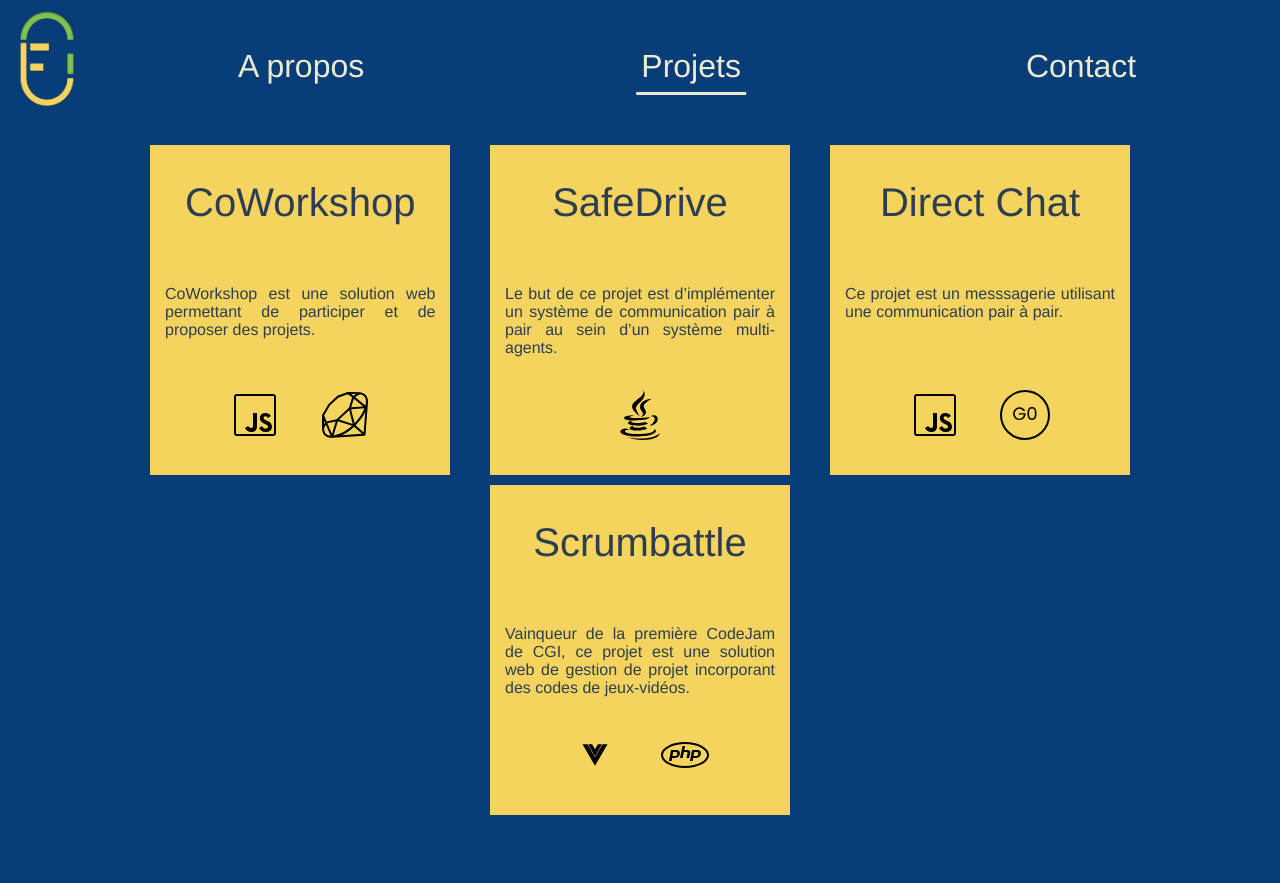
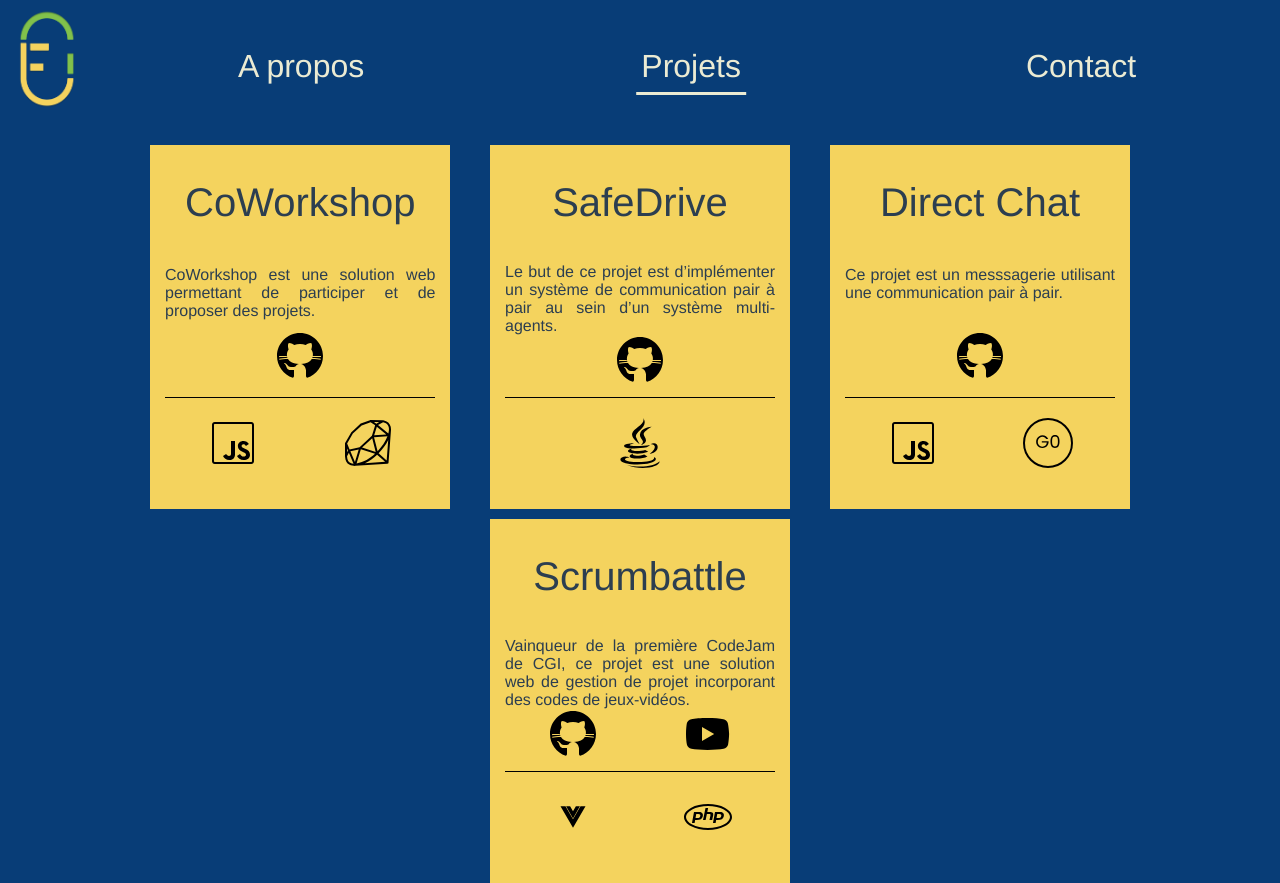
Before and after one commit to fabienogli/fabienogli.github.io, a Vue app: page /#/projects in a window 1280 px wide. Shown: the top 883 px of the page. Before the commit the page ends 815 px from the top, so only its background shows below. Built offline with nearby package versions, Linux system fonts and the light colour scheme.

Commit message:
night night

```diff
--- a/src/components/Card.vue
+++ b/src/components/Card.vue
@@ -1,15 +1,39 @@
 <template>
   <div class="card">
     <div class="content">
-      <div class="title">
-      {{ title }}
-      </div>
-      <div class="summary">
-        {{summary[lang]}}
+      <div class="title">{{ title }}</div>
+      <div class="summary">{{summary[lang]}}</div>
+      <div class="links">
+        <a class="link" target="_blank" :href="resources.github">
+          <svg class="link" xmlns="http://www.w3.org/2000/svg" viewBox="0 0 50 50">
+          <path
+            d="M17.791,46.836C18.502,46.53,19,45.823,19,45v-5.4c0-0.197,0.016-0.402,0.041-0.61C19.027,38.994,19.014,38.997,19,39 c0,0-3,0-3.6,0c-1.5,0-2.8-0.6-3.4-1.8c-0.7-1.3-1-3.5-2.8-4.7C8.9,32.3,9.1,32,9.7,32c0.6,0.1,1.9,0.9,2.7,2c0.9,1.1,1.8,2,3.4,2 c2.487,0,3.82-0.125,4.622-0.555C21.356,34.056,22.649,33,24,33v-0.025c-5.668-0.182-9.289-2.066-10.975-4.975 c-3.665,0.042-6.856,0.405-8.677,0.707c-0.058-0.327-0.108-0.656-0.151-0.987c1.797-0.296,4.843-0.647,8.345-0.714 c-0.112-0.276-0.209-0.559-0.291-0.849c-3.511-0.178-6.541-0.039-8.187,0.097c-0.02-0.332-0.047-0.663-0.051-0.999 c1.649-0.135,4.597-0.27,8.018-0.111c-0.079-0.5-0.13-1.011-0.13-1.543c0-1.7,0.6-3.5,1.7-5c-0.5-1.7-1.2-5.3,0.2-6.6 c2.7,0,4.6,1.3,5.5,2.1C21,13.4,22.9,13,25,13s4,0.4,5.6,1.1c0.9-0.8,2.8-2.1,5.5-2.1c1.5,1.4,0.7,5,0.2,6.6c1.1,1.5,1.7,3.2,1.6,5 c0,0.484-0.045,0.951-0.11,1.409c3.499-0.172,6.527-0.034,8.204,0.102c-0.002,0.337-0.033,0.666-0.051,0.999 c-1.671-0.138-4.775-0.28-8.359-0.089c-0.089,0.336-0.197,0.663-0.325,0.98c3.546,0.046,6.665,0.389,8.548,0.689 c-0.043,0.332-0.093,0.661-0.151,0.987c-1.912-0.306-5.171-0.664-8.879-0.682C35.112,30.873,31.557,32.75,26,32.969V33 c2.6,0,5,3.9,5,6.6V45c0,0.823,0.498,1.53,1.209,1.836C41.37,43.804,48,35.164,48,25C48,12.318,37.683,2,25,2S2,12.318,2,25 C2,35.164,8.63,43.804,17.791,46.836z"
+          ></path>
+        </svg>
+        </a>
+        <a v-if="resources.youtube"
+          class="link"
+          target="_blank" :href="resources.youtube"
+        >
+          <svg
+          class="link"
+          xmlns="http://www.w3.org/2000/svg"
+          xmlns:xlink="http://www.w3.org/1999/xlink"
+          viewBox="0 0 50 50"
+          version="1.1"
+        >
+          <g id="surface1">
+            <path
+              style=" "
+              d="M 44.898438 14.5 C 44.5 12.300781 42.601563 10.699219 40.398438 10.199219 C 37.101563 9.5 31 9 24.398438 9 C 17.800781 9 11.601563 9.5 8.300781 10.199219 C 6.101563 10.699219 4.199219 12.199219 3.800781 14.5 C 3.398438 17 3 20.5 3 25 C 3 29.5 3.398438 33 3.898438 35.5 C 4.300781 37.699219 6.199219 39.300781 8.398438 39.800781 C 11.898438 40.5 17.898438 41 24.5 41 C 31.101563 41 37.101563 40.5 40.601563 39.800781 C 42.800781 39.300781 44.699219 37.800781 45.101563 35.5 C 45.5 33 46 29.398438 46.101563 25 C 45.898438 20.5 45.398438 17 44.898438 14.5 Z M 19 32 L 19 18 L 31.199219 25 Z "
+            ></path>
+          </g>
+        </svg>
+        </a>
       </div>
       <div class="logos">
         <div class="logo" v-for="logo in logos" :key="logo">
-          <img class="img" :src="require('@/assets/icons/' + logo + '.svg')"/>
+          <img class="img" :src="require('@/assets/icons/' + logo + '.svg')">
         </div>
       </div>
     </div>
@@ -18,24 +42,24 @@
 
 <script>
 export default {
-  name: 'Card',
-  props:
-  ['title', 'summary','logos'],
-  data () {
+  name: "Card",
+  props: ["title", "summary", "logos", "resources"],
+  data() {
     return {
-      msg: 'Card Component',
-    }
+      msg: "Card Component"
+    };
   },
   computed: {
     lang() {
-      return this.$store.getters['lang/get']
+      return this.$store.getters["lang/get"];
     }
   }
-}
+};
 </script>
 
 <style lang="scss" scoped>
 @import "~@/styles/_variables";
+
 .card {
   flex: 1;
   min-height: 300px;
@@ -63,18 +87,37 @@ export default {
   text-align: justify;
   font-size: $small-content;
 }
-
+.img {
+  max-width: 100%;
+  max-height: 100%;
+}
+.links {
+  flex: 1;
+  display: flex;
+  flex-flow: row wrap;
+  justify-content: center;
+}
+.link {
+  flex: 1;
+  height: 50px;
+  width: 50px;
+  &:hover {
+    fill: $primaryColor;
+    cursor: pointer;
+  }
+}
 .logos {
   flex: 1;
   display: flex;
   flex-flow: row wrap;
   justify-content: center;
+  border-top: 1px solid black;
 }
 
 .logo {
-    flex : 1;
-    max-height: 50px;
-    max-width: 50px;
+  flex: 1;
+  min-height: 40px;
+  min-width: 40px;
   padding: 20px;
 }
 </style>
--- a/src/components/Projects.vue
+++ b/src/components/Projects.vue
@@ -1,6 +1,6 @@
 <template>
   <div class="projects">
-    <card v-for="project in projects" :title="project.title" :summary="project.content" :logos="project.logos" :key="project.id" />
+    <card v-for="project in projects" :resources="project.resources" :title="project.title" :summary="project.content" :logos="project.logos" :key="project.id" />
   </div>
 </template>
 
--- a/src/texts/projects/coworkshop.js
+++ b/src/texts/projects/coworkshop.js
@@ -5,5 +5,8 @@ export default {
     en: "CoWorkshop is a web solution which allows the user to participate and share his projects.",
     fr: "CoWorkshop est une solution web permettant de participer et de proposer des projets.",
   },
+  resources: {
+    github:"https://github.com/Irindul/CoWorkshop",
+  },
   logos: ['javascript', 'ruby']
 }
--- a/src/texts/projects/direct_chat.js
+++ b/src/texts/projects/direct_chat.js
@@ -5,5 +5,8 @@ export default {
     en: "Direct Chat is an instant chat using a peer to peer communication.",
     fr: "Ce projet est un messsagerie utilisant une communication pair à pair.",
   },
+  resources: {
+    github:"https://github.com/Irindul/DirectChat",
+  },
   logos: ['javascript', 'go']
 }
--- a/src/texts/projects/safedrive.js
+++ b/src/texts/projects/safedrive.js
@@ -5,5 +5,8 @@ export default {
     en: "The aim is to implement a peer to peer communication system within a multi agent system.",
     fr: "Le but de ce projet est d’implémenter un système de communication pair à pair au sein d’un système multi-agents.",
   },
+  resources: {
+    github:"https://github.com/Irindul/SafeDrive",
+  },
   logos: ['java']
 }
--- a/src/texts/projects/scrumbattle.js
+++ b/src/texts/projects/scrumbattle.js
@@ -5,5 +5,9 @@ export default {
     en: "Winner of the first CGI's CodeJam, this project is a project management solution which incorporate video-games' code.",
     fr: "Vainqueur de la première CodeJam de CGI, ce projet est une solution web de gestion de projet incorporant des codes de jeux-vidéos.",
   },
+  resources: {
+    github:"https://github.com/felixSabatie/ScrumBattle",
+    youtube: "https://www.youtube.com/watch?v=73hjQVx-ZKc&t=86s",
+  },
   logos: ['vue', 'php']
 }
```
Also changed, not shown: src/components/Project.vue (deleted, +0 -21 lines), src/assets/icons/yt.svg (added). Lines whose indentation alone changed are shown as unchanged.
